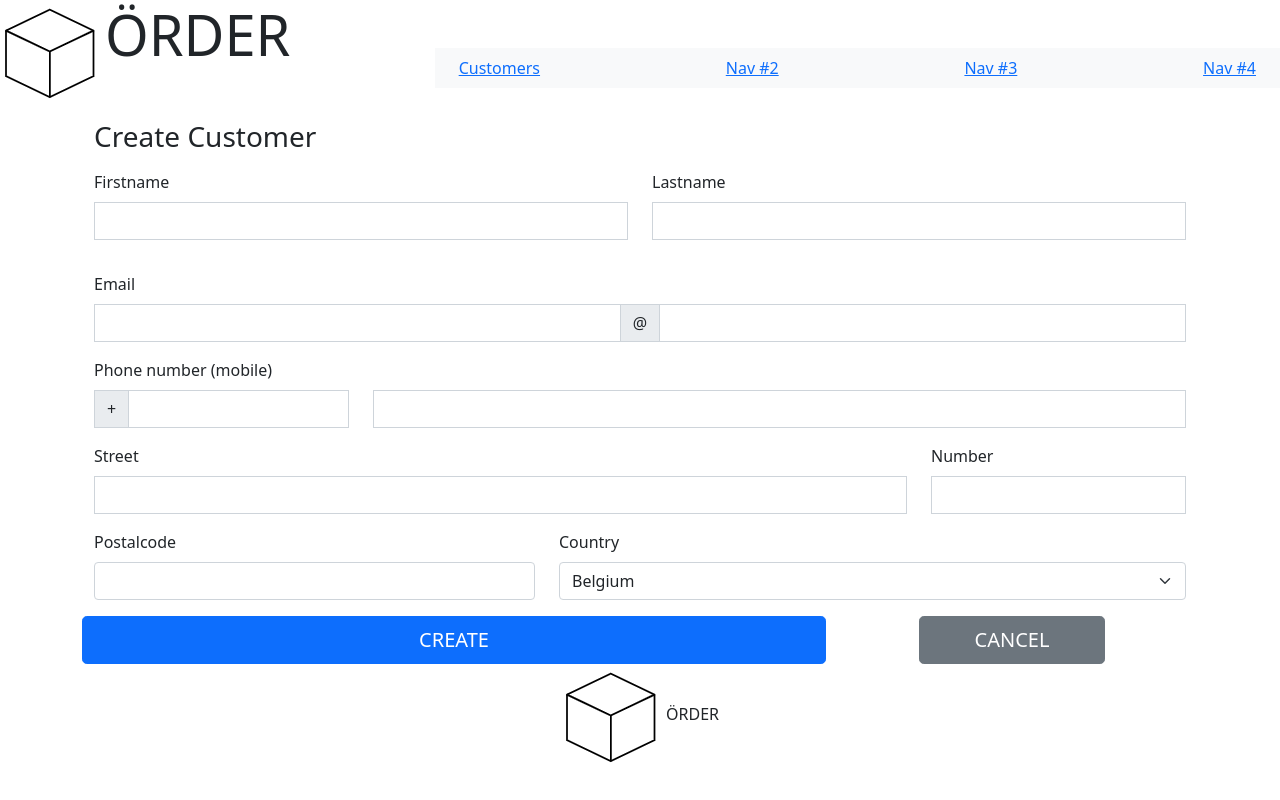
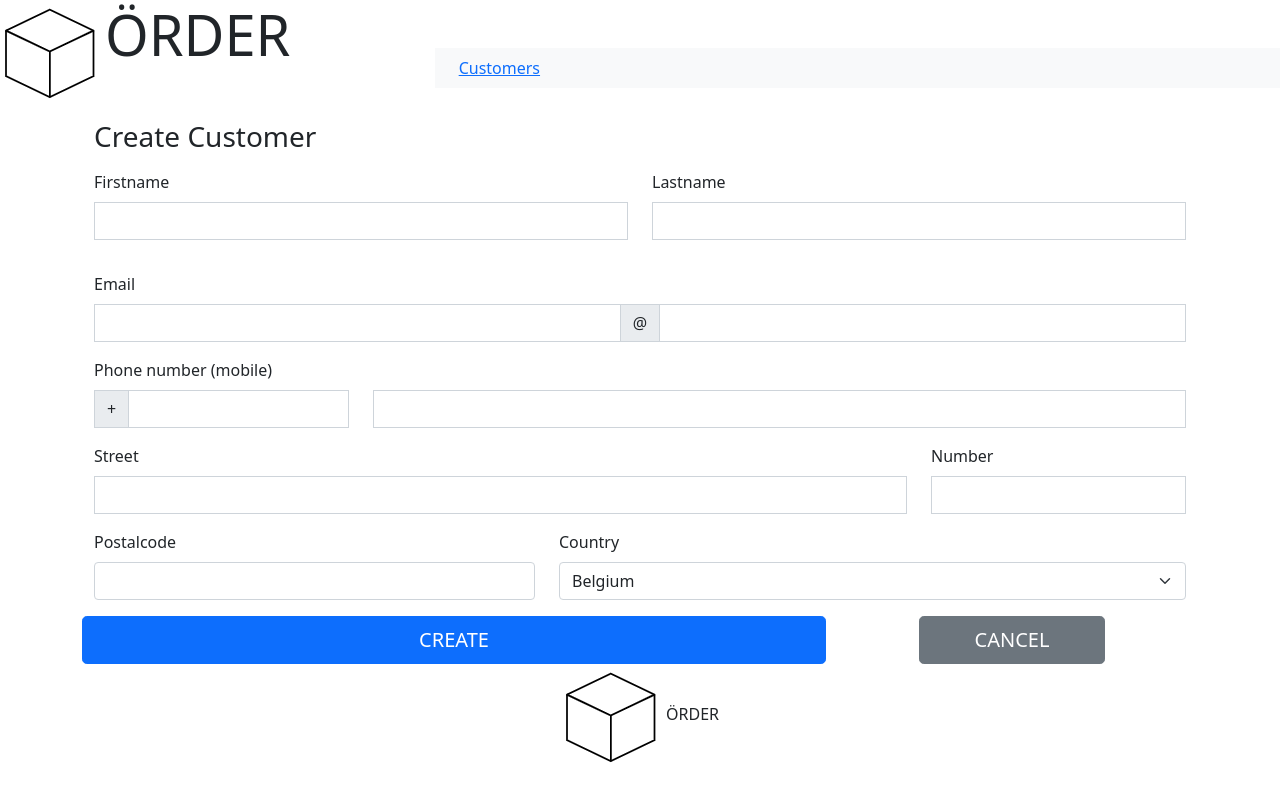
Before and after one commit to StefanieVloemans/order-gui-react, a React (Create React App) app: page / in a window 1280 px wide. Built offline with nearby package versions, Linux system fonts and the light colour scheme.

Commit message:
put navigation elements in comment because they netlify protests: "The href attribute requires a valid value to be accessible. Provide a valid, navigable address as the href value."

```diff
--- a/src/components/Header.jsx
+++ b/src/components/Header.jsx
@@ -13,10 +13,10 @@ function Header() {
                 <div className="col-8">
                     <nav className="navbar navbar-expand-log container
             navbar-light bg-light mt-5" role="navigation">
-                        <a href='#'>Customers</a>
-                        <a href='#'>Nav #2</a>
-                        <a href='#'>Nav #3</a>
-                        <a href='#'>Nav #4</a>
+                        <a href='/'>Customers</a>
+                        {/*<a href='#'>Nav #2</a>*/}
+                        {/*<a href='#'>Nav #3</a>*/}
+                        {/*<a href='#'>Nav #4</a>*/}
                     </nav>
                 </div>
             </div>
```
